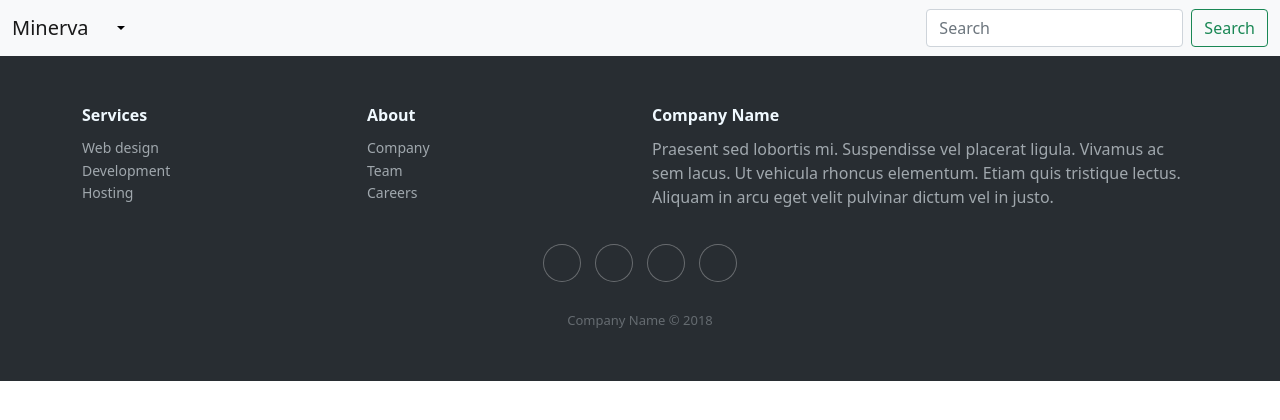
After one commit to apurbadh/Minerva, a Django app: template course/templates/base.html in a window 1280 px wide. The commit adds this page. Shown: the top 420 px of the page. Run offline with Django 3.2, Linux system fonts and the light colour scheme; the template is opened without the code that fills it, so the values that code supplies are empty.

Commit message:
base, navbar and footer created and bootstrap added

```diff
--- /dev/null
+++ b/course/static/css/footer.css
@@ -0,0 +1,89 @@
+.footer-dark {
+  padding:50px 0;
+  color:#f0f9ff;
+  background-color:#282d32;
+}
+
+.footer-dark h3 {
+  margin-top:0;
+  margin-bottom:12px;
+  font-weight:bold;
+  font-size:16px;
+}
+
+.footer-dark ul {
+  padding:0;
+  list-style:none;
+  line-height:1.6;
+  font-size:14px;
+  margin-bottom:0;
+}
+
+.footer-dark ul a {
+  color:inherit;
+  text-decoration:none;
+  opacity:0.6;
+}
+
+.footer-dark ul a:hover {
+  opacity:0.8;
+}
+
+@media (max-width:767px) {
+  .footer-dark .item:not(.social) {
+    text-align:center;
+    padding-bottom:20px;
+  }
+}
+
+.footer-dark .item.text {
+  margin-bottom:36px;
+}
+
+@media (max-width:767px) {
+  .footer-dark .item.text {
+    margin-bottom:0;
+  }
+}
+
+.footer-dark .item.text p {
+  opacity:0.6;
+  margin-bottom:0;
+}
+
+.footer-dark .item.social {
+  text-align:center;
+}
+
+@media (max-width:991px) {
+  .footer-dark .item.social {
+    text-align:center;
+    margin-top:20px;
+  }
+}
+
+.footer-dark .item.social > a {
+  font-size:20px;
+  width:36px;
+  height:36px;
+  line-height:36px;
+  display:inline-block;
+  text-align:center;
+  border-radius:50%;
+  box-shadow:0 0 0 1px rgba(255,255,255,0.4);
+  margin:0 8px;
+  color:#fff;
+  opacity:0.75;
+}
+
+.footer-dark .item.social > a:hover {
+  opacity:0.9;
+}
+
+.footer-dark .copyright {
+  text-align:center;
+  padding-top:24px;
+  opacity:0.3;
+  font-size:13px;
+  margin-bottom:0;
+}
--- /dev/null
+++ b/course/templates/base.html
@@ -0,0 +1,77 @@
+<!DOCTYPE html>
+<html lang="en">
+<head>
+    <meta charset="UTF-8">
+    <meta http-equiv="X-UA-Compatible" content="IE=edge">
+    <meta name="viewport" content="width=device-width, initial-scale=1.0">
+    <link href="/static/css/footer.css" rel="stylesheet">
+    <link href="https://cdn.jsdelivr.net/npm/bootstrap@5.0.2/dist/css/bootstrap.min.css" rel="stylesheet" integrity="sha384-EVSTQN3/azprG1Anm3QDgpJLIm9Nao0Yz1ztcQTwFspd3yD65VohhpuuCOmLASjC" crossorigin="anonymous">
+<script src="https://cdn.jsdelivr.net/npm/bootstrap@5.0.2/dist/js/bootstrap.bundle.min.js" integrity="sha384-MrcW6ZMFYlzcLA8Nl+NtUVF0sA7MsXsP1UyJoMp4YLEuNSfAP+JcXn/tWtIaxVXM" crossorigin="anonymous"></script>
+
+    <title>Minerva | {% block title %} {% endblock %}</title>
+</head>
+<body>
+   <nav class="navbar navbar-expand-lg navbar-light bg-light">
+  <div class="container-fluid">
+    <a class="navbar-brand" href="/">Minerva</a>
+    <button class="navbar-toggler" type="button" data-bs-toggle="collapse" data-bs-target="#navbarSupportedContent" aria-controls="navbarSupportedContent" aria-expanded="false" aria-label="Toggle navigation">
+      <span class="navbar-toggler-icon"></span>
+    </button>
+    <div class="collapse navbar-collapse" id="navbarSupportedContent">
+      <ul class="navbar-nav me-auto mb-2 mb-lg-0">
+        <div class="nav-item dropdown d-flex">
+          <a class="nav-link dropdown-toggle" href="#" style="color: black" id="navbarDropdown" role="button" data-bs-toggle="dropdown" aria-expanded="false">
+            {{ user.username }}
+          </a>
+          <ul class="dropdown-menu" aria-labelledby="navbarDropdown">
+            <li><a class="dropdown-item" href="#" >Apply for Teacher</a></li>
+            <li><a class="dropdown-item" href="#">Change Password</a></li>
+            <li><hr class="dropdown-divider"></li>
+            <li><a class="dropdown-item" href="/logout">Logout</a></li>
+          </ul>
+
+        </div>
+      </ul>
+
+      <form class="d-flex" style="margin-left: 30rem;">
+        <input class="form-control me-2" type="search" placeholder="Search" aria-label="Search">
+        <button class="btn btn-outline-success" type="submit">Search</button>
+      </form>
+
+
+    </div>
+  </div>
+</nav>
+{% block body %}{%endblock%}
+    <div class="footer-dark">
+        <footer>
+            <div class="container">
+                <div class="row">
+                    <div class="col-sm-6 col-md-3 item">
+                        <h3>Services</h3>
+                        <ul>
+                            <li><a href="#">Web design</a></li>
+                            <li><a href="#">Development</a></li>
+                            <li><a href="#">Hosting</a></li>
+                        </ul>
+                    </div>
+                    <div class="col-sm-6 col-md-3 item">
+                        <h3>About</h3>
+                        <ul>
+                            <li><a href="#">Company</a></li>
+                            <li><a href="#">Team</a></li>
+                            <li><a href="#">Careers</a></li>
+                        </ul>
+                    </div>
+                    <div class="col-md-6 item text">
+                        <h3>Company Name</h3>
+                        <p>Praesent sed lobortis mi. Suspendisse vel placerat ligula. Vivamus ac sem lacus. Ut vehicula rhoncus elementum. Etiam quis tristique lectus. Aliquam in arcu eget velit pulvinar dictum vel in justo.</p>
+                    </div>
+                    <div class="col item social"><a href="#"><i class="icon ion-social-facebook"></i></a><a href="#"><i class="icon ion-social-twitter"></i></a><a href="#"><i class="icon ion-social-snapchat"></i></a><a href="#"><i class="icon ion-social-instagram"></i></a></div>
+                </div>
+                <p class="copyright">Company Name © 2018</p>
+            </div>
+        </footer>
+    </div>
+</body>
+</html>
--- a/course/urls.py
+++ b/course/urls.py
@@ -8,5 +8,5 @@ urlpatterns = [
     path("course/<slug:name>/quiz/", include("quiz.urls"), name="quiz"),
     path("login", views.loginPage, name="login"),
     path("register", views.registerPage, name="register"),
-    path("logout", views.logout, name="logout")
+    path("logout", views.logoutUser, name="logout")
 ]
```
Also changed, not shown: course/templates/index.html (added, +34 -0 lines), course/templates/login.html (+13 -5 lines), course/templates/register.html (+16 -9 lines), course/views.py (+5 -3 lines), db.sqlite3.
